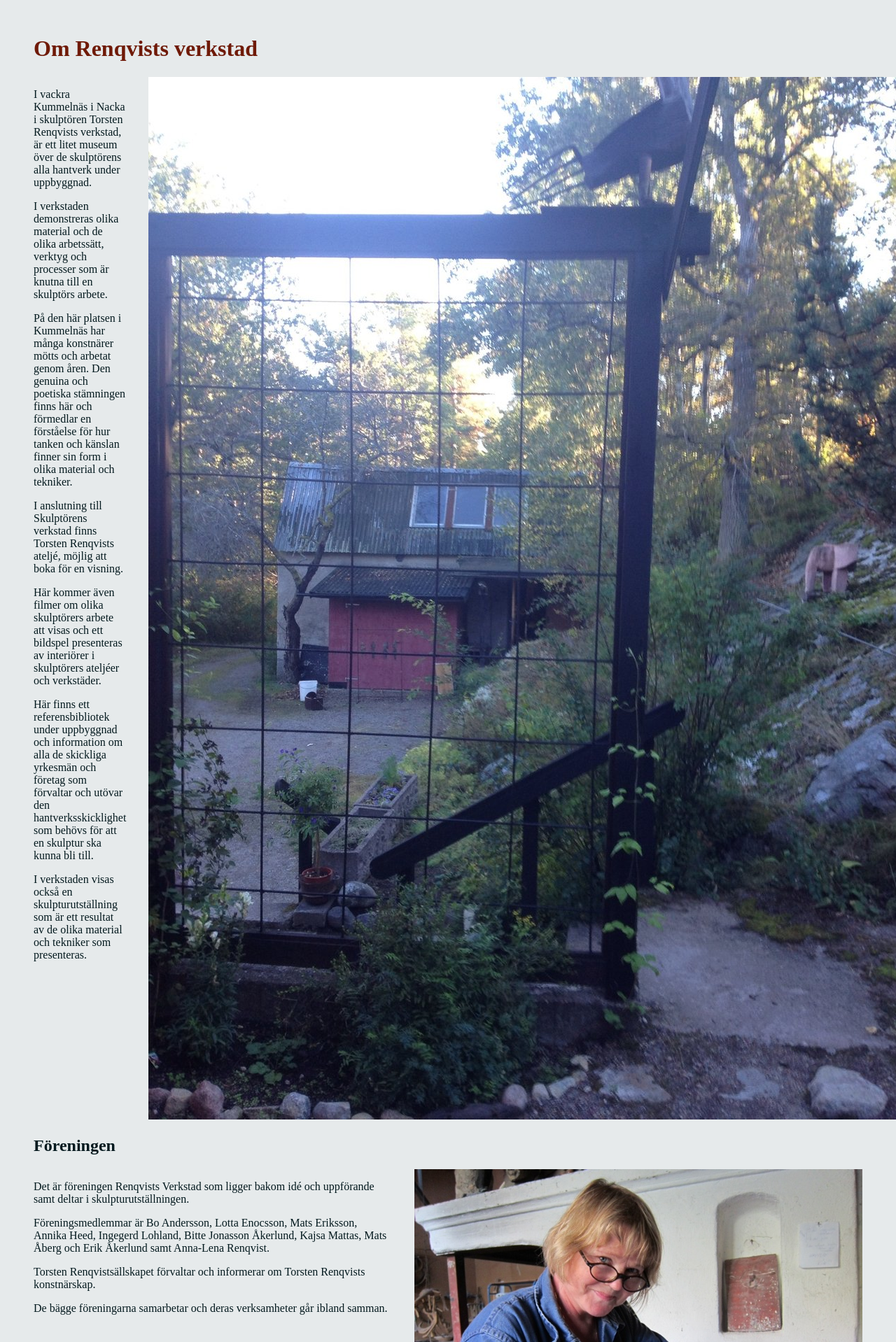
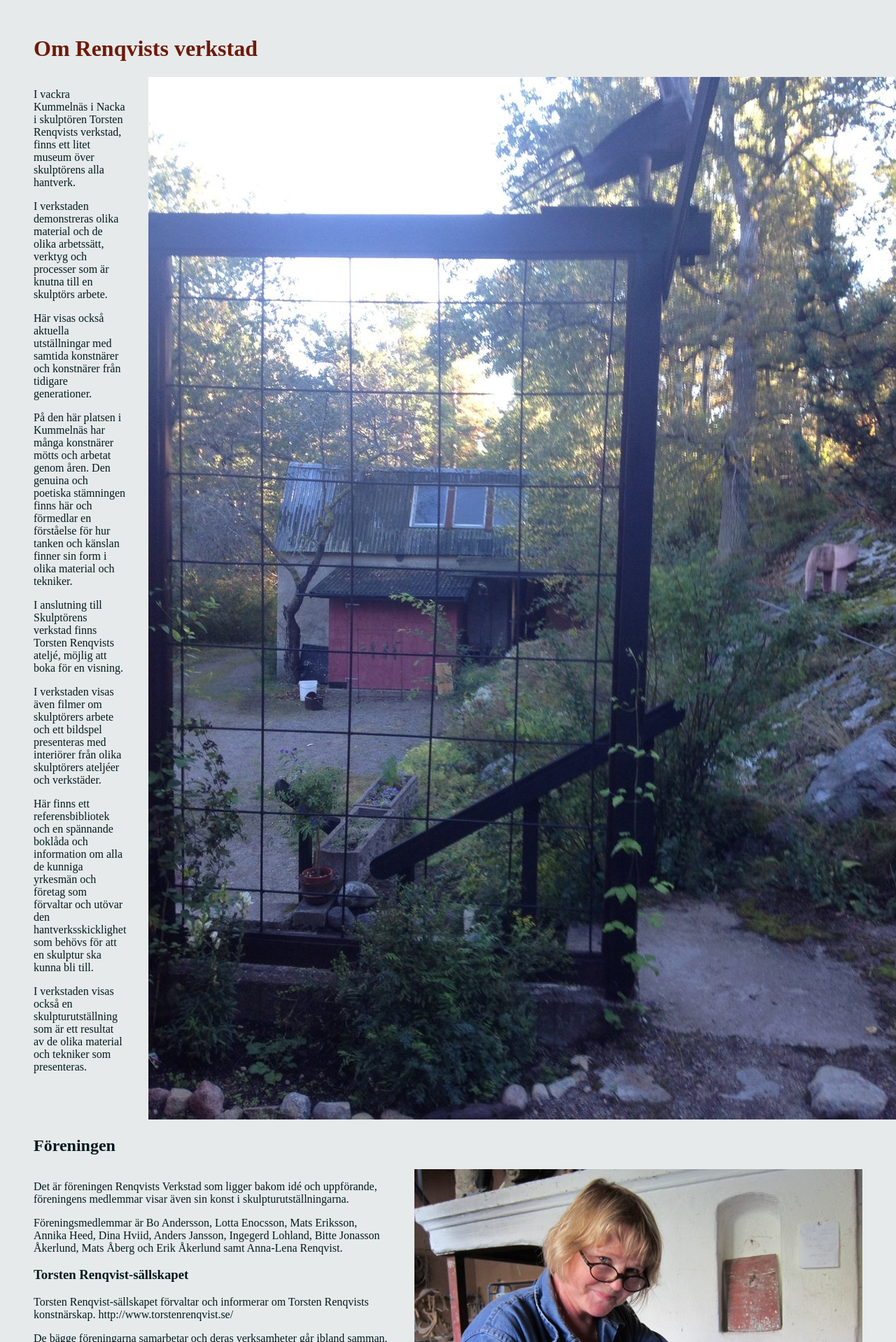
Before and after one commit to LeoDanielsson/renqvistsverkstad, a Next.js app: page /om-oss in a window 1280 px wide. Shown: the part 142-2060 px from the top of the page at 70% size. Built offline with nearby package versions, Linux system fonts and the light colour scheme; what typography would draw is missing.

Commit message:
update texts

```diff
--- a/pages/om-oss.js
+++ b/pages/om-oss.js
@@ -8,12 +8,16 @@ const About = () => (
       <h1>Om Renqvists verkstad</h1>
       <Section image='/images/verkstad.jpg'>
         <p>
-          I vackra Kummelnäs i Nacka i skulptören Torsten Renqvists verkstad, är
-          ett litet museum över de skulptörens alla hantverk under uppbyggnad.
+          I vackra Kummelnäs i Nacka i skulptören Torsten Renqvists verkstad,
+          finns ett litet museum över skulptörens alla hantverk.
         </p>
         <p>
           I verkstaden demonstreras olika material och de olika arbetssätt,
           verktyg och processer som är knutna till en skulptörs arbete.
+        </p>
+        <p>
+          Här visas också aktuella utställningar med samtida konstnärer och
+          konstnärer från tidigare generationer.
         </p>
         <p>
           På den här platsen i Kummelnäs har många konstnärer mötts och arbetat
@@ -26,15 +30,15 @@ const About = () => (
           möjlig att boka för en visning.
         </p>
         <p>
-          Här kommer även filmer om olika skulptörers arbete att visas och ett
-          bildspel presenteras av interiörer i skulptörers ateljéer och
+          I verkstaden visas även filmer om skulptörers arbete och ett bildspel
+          presenteras med interiörer från olika skulptörers ateljéer och
           verkstäder.
         </p>
         <p>
-          Här finns ett referensbibliotek under uppbyggnad och information om
-          alla de skickliga yrkesmän och företag som förvaltar och utövar den
-          hantverksskicklighet som behövs för att en skulptur ska kunna bli
-          till.
+          Här finns ett referensbibliotek och en spännande boklåda och
+          information om alla de kunniga yrkesmän och företag som förvaltar och
+          utövar den hantverksskicklighet som behövs för att en skulptur ska
+          kunna bli till.
         </p>
         <p>
           I verkstaden visas också en skulpturutställning som är ett resultat av
@@ -44,16 +48,19 @@ const About = () => (
       <Section title='Föreningen' image='/images/lotta.jpg'>
         <p>
           Det är föreningen Renqvists Verkstad som ligger bakom idé och
-          uppförande samt deltar i skulpturutställningen.
+          uppförande, föreningens medlemmar visar även sin konst i
+          skulpturutställningarna.
         </p>
         <p>
           Föreningsmedlemmar är Bo Andersson, Lotta Enocsson, Mats Eriksson,
-          Annika Heed, Ingegerd Lohland, Bitte Jonasson Åkerlund, Kajsa Mattas,
-          Mats Åberg och Erik Åkerlund samt Anna-Lena Renqvist.
+          Annika Heed, Dina Hviid, Anders Jansson, Ingegerd Lohland, Bitte
+          Jonasson Åkerlund, Mats Åberg och Erik Åkerlund samt Anna-Lena
+          Renqvist.
         </p>
+        <h3>Torsten Renqvist-sällskapet</h3>
         <p>
-          Torsten Renqvistsällskapet förvaltar och informerar om Torsten
-          Renqvists konstnärskap.
+          Torsten Renqvist-sällskapet förvaltar och informerar om Torsten
+          Renqvists konstnärskap. http://www.torstenrenqvist.se/
         </p>
         <p>
           De bägge föreningarna samarbetar och deras verksamheter går ibland
```
Also changed, not shown: pages/program.js (+14 -10 lines).
